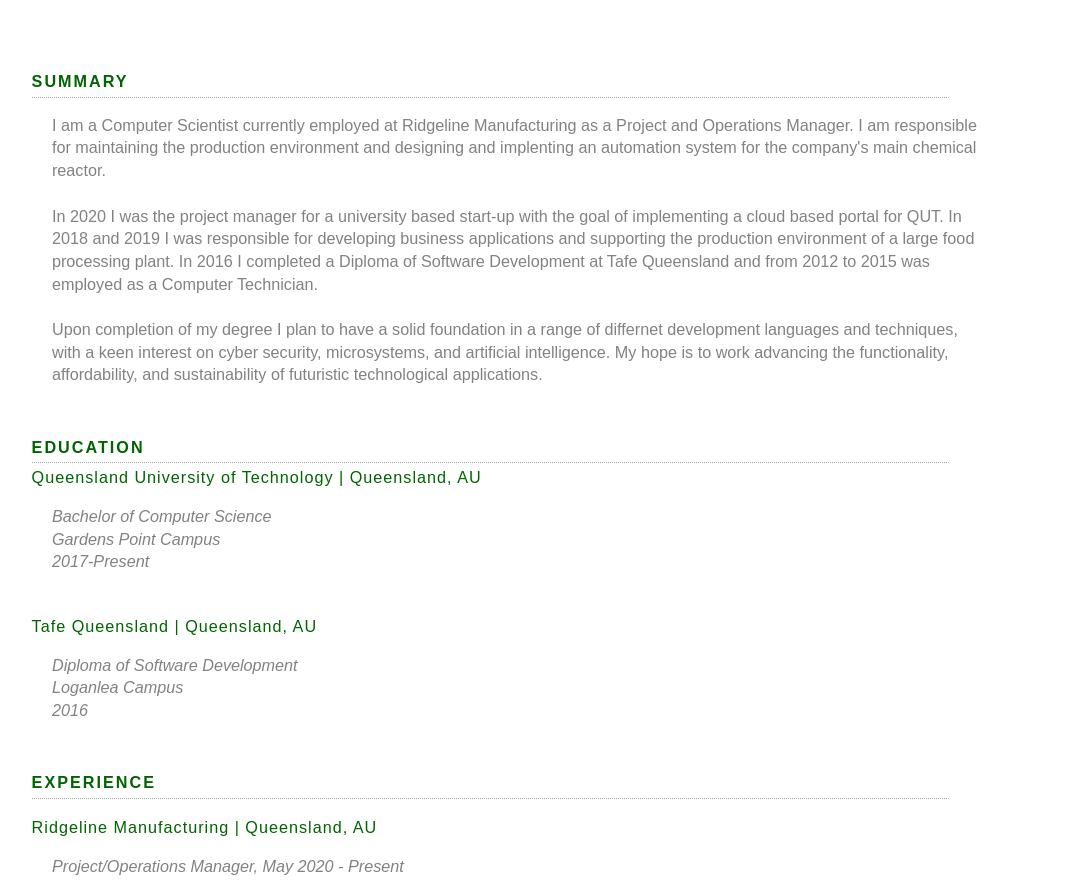
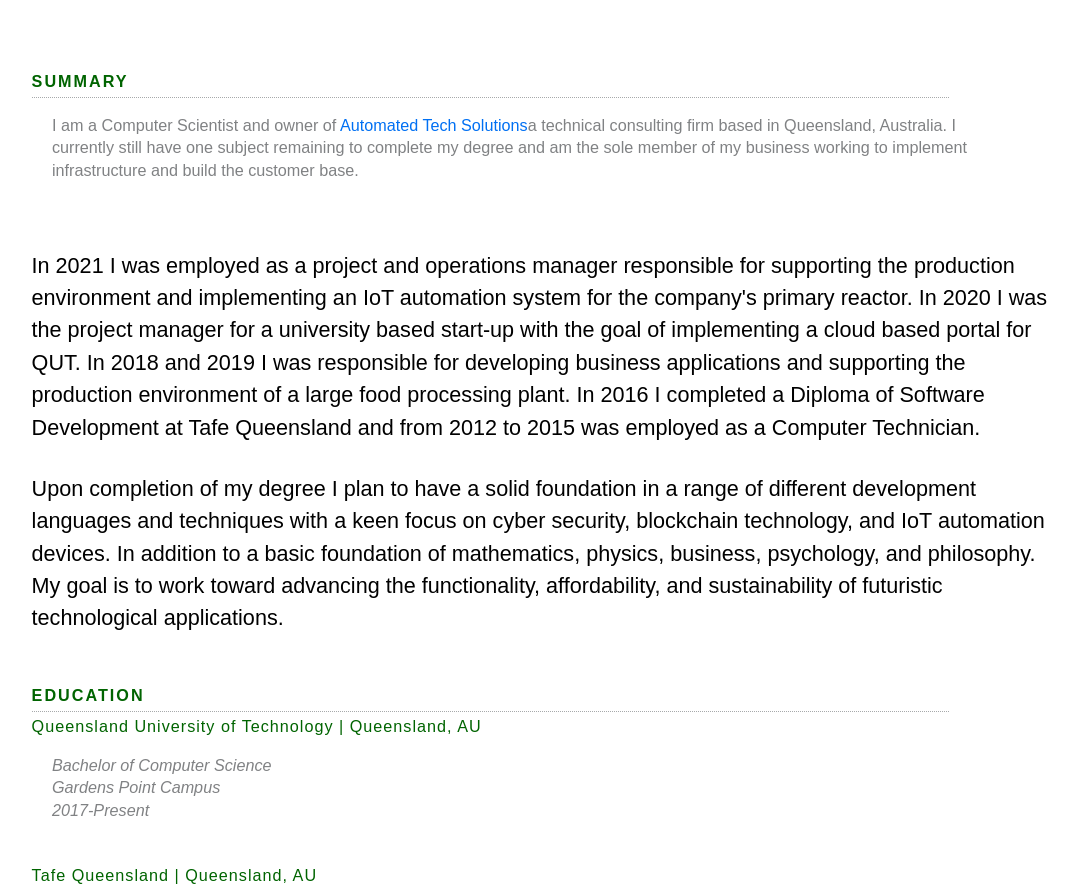
Before and after one commit to lreynolds188/Portfolio, a Next.js app: page /resume in a window 1280 px wide. Shown: the part 330-1221 px from the top of the page, without its empty margins (99-1177 px from the left). Built offline with nearby package versions, Linux system fonts and the light colour scheme.

Commit message:
Update resume.js

```diff
--- a/pages/resume.js
+++ b/pages/resume.js
@@ -19,11 +19,24 @@
           <h2 className={styles.categoryHeaders}>Summary</h2>
           <hr />
           <p className={styles.categoryDescriptionMain}>
-            I am a Computer Scientist currently employed at Ridgeline Manufacturing as a Project and Operations Manager. I am responsible for maintaining the production environment and designing and implenting an automation system for the company's main chemical reactor.
-            <br /><br />
-            In 2020 I was the project manager for a university based start-up with the goal of implementing a cloud based portal for QUT. In 2018 and 2019 I was responsible for developing business applications and supporting the production environment of a large food processing plant. In 2016 I completed a Diploma of Software Development at Tafe Queensland and from 2012 to 2015 was employed as a Computer Technician.
-            <br /><br />
-            Upon completion of my degree I plan to have a solid foundation in a range of differnet development languages and techniques, with a keen interest on cyber security, microsystems, and artificial intelligence. My hope is to work advancing the functionality, affordability, and sustainability of futuristic technological applications.
+            I am a Computer Scientist and owner of <a href="https://automatedtechnicalsolutions.com">Automated Tech Solutions</a>
+            a technical consulting firm based in Queensland, Australia.
+            I currently still have one subject remaining to complete my degree and am the sole member of my business
+            working to implement infrastructure and build the customer base.
+          </p><br /><br />
+          <p className={styles.description}>
+            In 2021 I was employed as a project and operations manager responsible for supporting the production environment
+            and implementing an IoT automation system for the company's primary reactor.
+            In 2020 I was the project manager for a university based start-up with the goal of implementing a cloud
+            based portal for QUT. In 2018 and 2019 I was responsible for developing business applications and supporting
+            the production environment of a large food processing plant. In 2016 I completed a Diploma of Software Development
+            at Tafe Queensland and from 2012 to 2015 was employed as a Computer Technician.
+          </p><br /><br />
+          <p className={styles.description}>
+            Upon completion of my degree I plan to have a solid foundation in a range of different development
+            languages and techniques with a keen focus on cyber security, blockchain technology, and IoT automation devices. In addition to a
+            basic foundation of mathematics, physics, business, psychology, and philosophy.
+            My goal is to work toward advancing the functionality, affordability, and sustainability of futuristic technological applications.
           </p>
 
           <h2 className={styles.categoryHeaders}>Education</h2><hr />
@@ -34,9 +47,13 @@
           <p className={styles.categoryDetails}>Diploma of Software Development<br/>Loganlea Campus<br/>2016</p>
 
           <h2 className={styles.categoryHeaders}>Experience</h2><hr />
+          <p className={styles.primaryTitles}>Automated Tech Solutions | Queensland, AU</p>
+          <p className={styles.categoryDetails}>Sole Proprietor, May 2021 - Present</p>
+          <p className={styles.categoryDescription}>I'm the owner of Automated Tech Solutions and am currently working to implement infrastructure, comply with requirements, and build a customer base.</p>
+          <br />
           <p className={styles.primaryTitles}>Ridgeline Manufacturing | Queensland, AU</p>
-          <p className={styles.categoryDetails}>Project/Operations Manager, May 2020 - Present</p>
-          <p className={styles.categoryDescription}>While in this position I was granted the required tools to achieve a set task along with the freedom to self manage which allowed to me to succeed without issue. I was responsible for seeing that operations run as normal and to seek out any opportunities for improvement. In addition to these duties I was also required to design and implement an automation system for one of the company's chemical reactors.</p>
+          <p className={styles.categoryDetails}>Project/Operations Manager, May 2020 - May 2021</p>
+          <p className={styles.categoryDescription}>While in this position I was granted the required tools to achieve a set task along with the freedom to self manage which allowed to me to resolve without issue. I was responsible for seeing that operations run as normal and to seek out any opportunities for improvement. In addition to these duties I was also required to design and implement an automation system for the company's primary reactor.</p>
           <br />
           <a className={styles.primaryTitles} href="https://www.kilcoyglobalfoods.com/" target="_blank">Kilcoy Global Foods | Queensland, AU</a>
           <p className={styles.categoryDetails}>Developer/Technician, Nov 2018 – May 2019</p>
```
